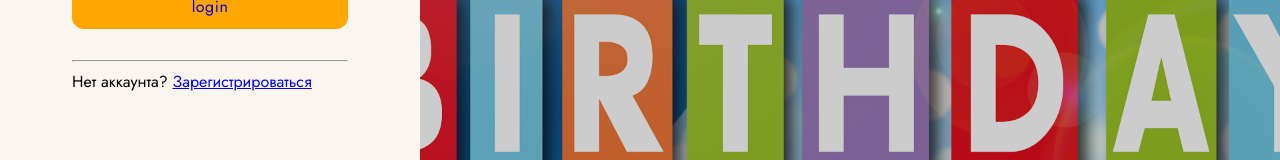
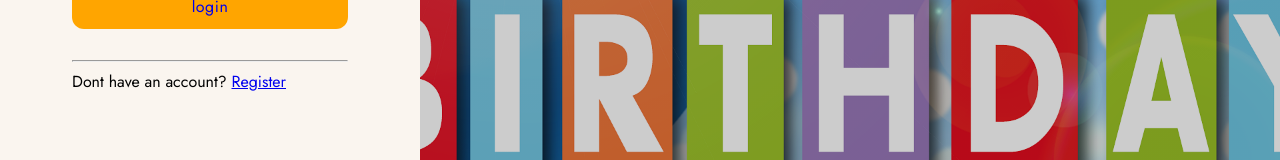
Before and after one commit to go-doc-web/birthday-reminder, a React (Create React App) app: page /login in a window 1280 px wide. Shown: the part 445-605 px from the top of the page. Built offline with nearby package versions, Linux system fonts and the light colour scheme; a web font is replaced by a local one.

Commit message:
some adds

```diff
--- a/src/pages/LoginPage/Login.jsx
+++ b/src/pages/LoginPage/Login.jsx
@@ -12,7 +12,7 @@ const Login = () => {
         <br />
         <hr />
         <p>
-          Нет аккаунта? <Link to="/register">Зарегистрироваться</Link>
+         Dont have an account? <Link to="/register">Register</Link>
         </p>
       </div>
 
--- a/src/pages/NotFound/NotFound.jsx
+++ b/src/pages/NotFound/NotFound.jsx
@@ -4,7 +4,7 @@ import css from "./NotFound.module.scss";
 const NotFound = () => {
   return (
     <div>
-      <h1>Not Found *** 404***</h1>
+      <h1>Not Found *** 404 ***</h1>
     </div>
   );
 };
```
